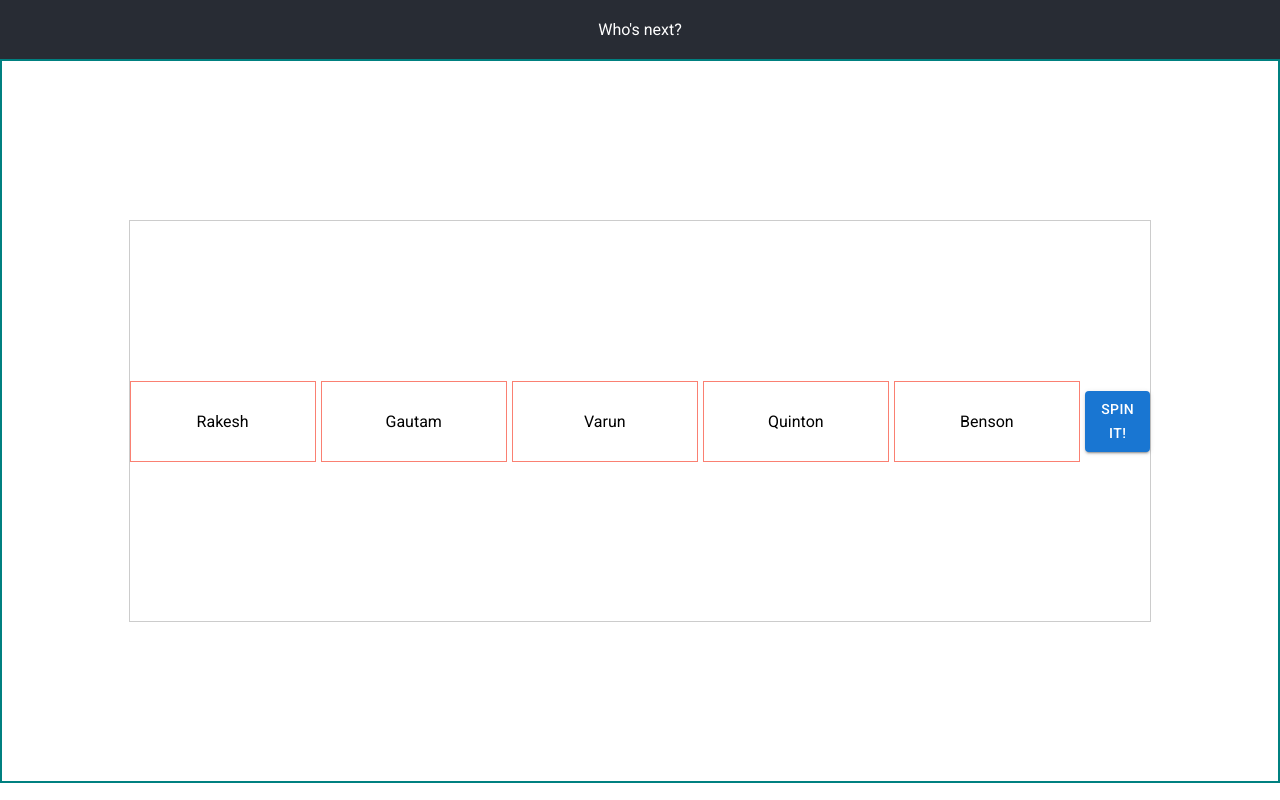
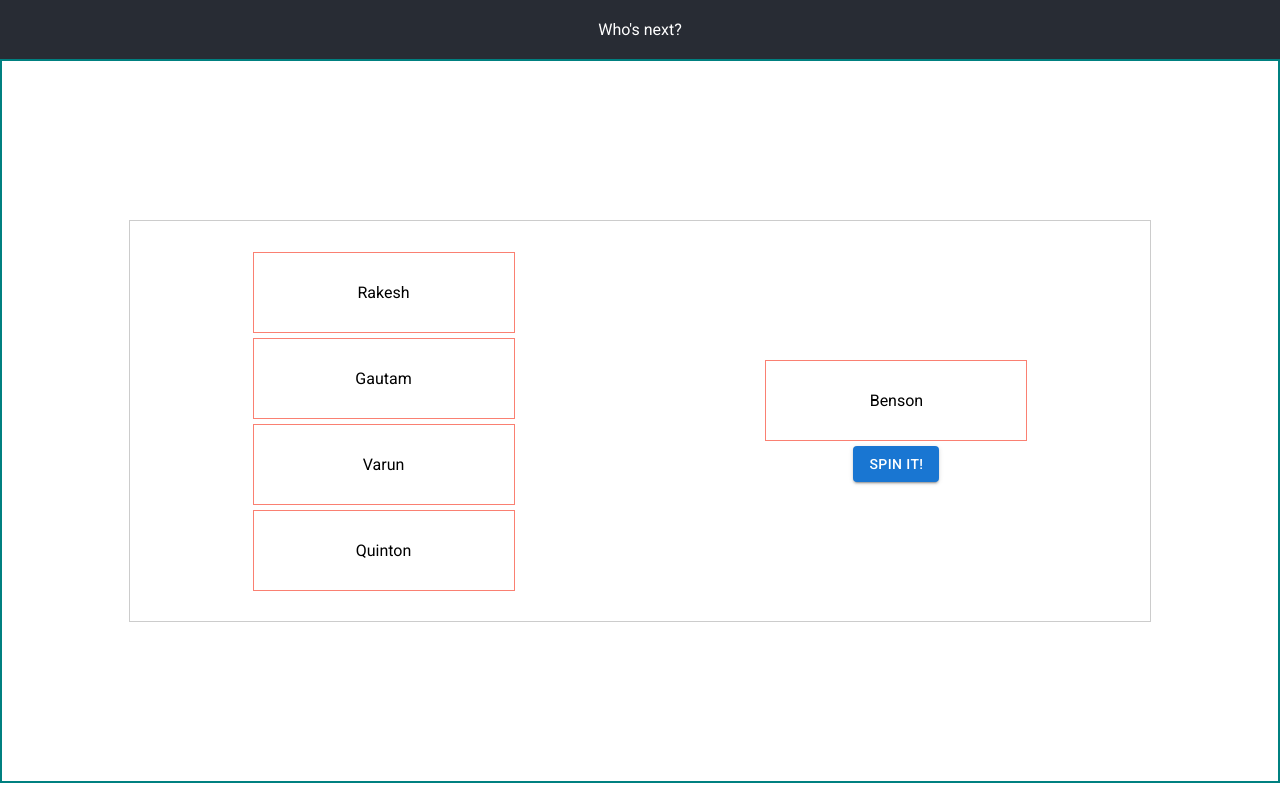
Before and after one commit to acegautam/whosnext, a React (Create React App) app: page / in a window 1280 px wide. Built offline with nearby package versions, Linux system fonts and the light colour scheme.

Commit message:
add timer logic

```diff
--- a/src/components/Board/Board.tsx
+++ b/src/components/Board/Board.tsx
@@ -5,19 +5,37 @@ import { chooseRandomName } from '../../utils/helpers';
 import { useState } from 'react';
 
 const Board: React.FC = () => {
-  const [chosenOne, setChosenOne] = useState('')
+  const [chosenOne, setChosenOne] = useState('');
+  const [selected, setSelected] = useState('');
+
   const spinIt = () => {
-    const selected = chooseRandomName(folks);
-    console.log({selected});
-    setChosenOne(selected);
+    setSelected('');
+    setChosenOne('');
+    let chosen: string = '';
+    const timerId = setInterval(() => {
+      chosen = chooseRandomName(folks);
+      setSelected(chosen);
+    }, 400);
+    setTimeout(() => {
+      clearInterval(timerId);
+      setChosenOne(chosen);
+      setSelected('');
+    }, 5000);
   };
   return (
     <StyledBoard>
       {folks.map((f: string) => {
-        const selected = (f === chosenOne) ? 'selected' : '';
-        return <NameBadge className={`${f} ${selected}`}>{f}</NameBadge>;
+        const picked = f === selected ? 'selected' : '';
+        const chosen = f === chosenOne ? 'chosen' : '';
+        return (
+          <NameBadge key={f} className={`${f} ${picked} ${chosen}`}>
+            {f}
+          </NameBadge>
+        );
       })}
-      <Button variant='contained' onClick={spinIt}>Spin it!</Button>
+      <Button variant='contained' onClick={spinIt}>
+        Spin it!
+      </Button>
     </StyledBoard>
   );
 };
--- a/src/components/Board/BoardStyles.ts
+++ b/src/components/Board/BoardStyles.ts
@@ -5,6 +5,7 @@ const StyledBoard = styled.div`
   height: 400px;
   border: 1px solid #ccc;
   display: flex;
+  flex-flow: column wrap;
   justify-content: center;
   align-items: center;
   gap: 5px;
@@ -18,6 +19,9 @@ const NameBadge = styled.div`
   &.selected {
     border: 5px dashed crimson;
   }
+  &.chosen {
+    border: 5px dashed green;
+  }
 `;
 
 export { StyledBoard, NameBadge };
```
